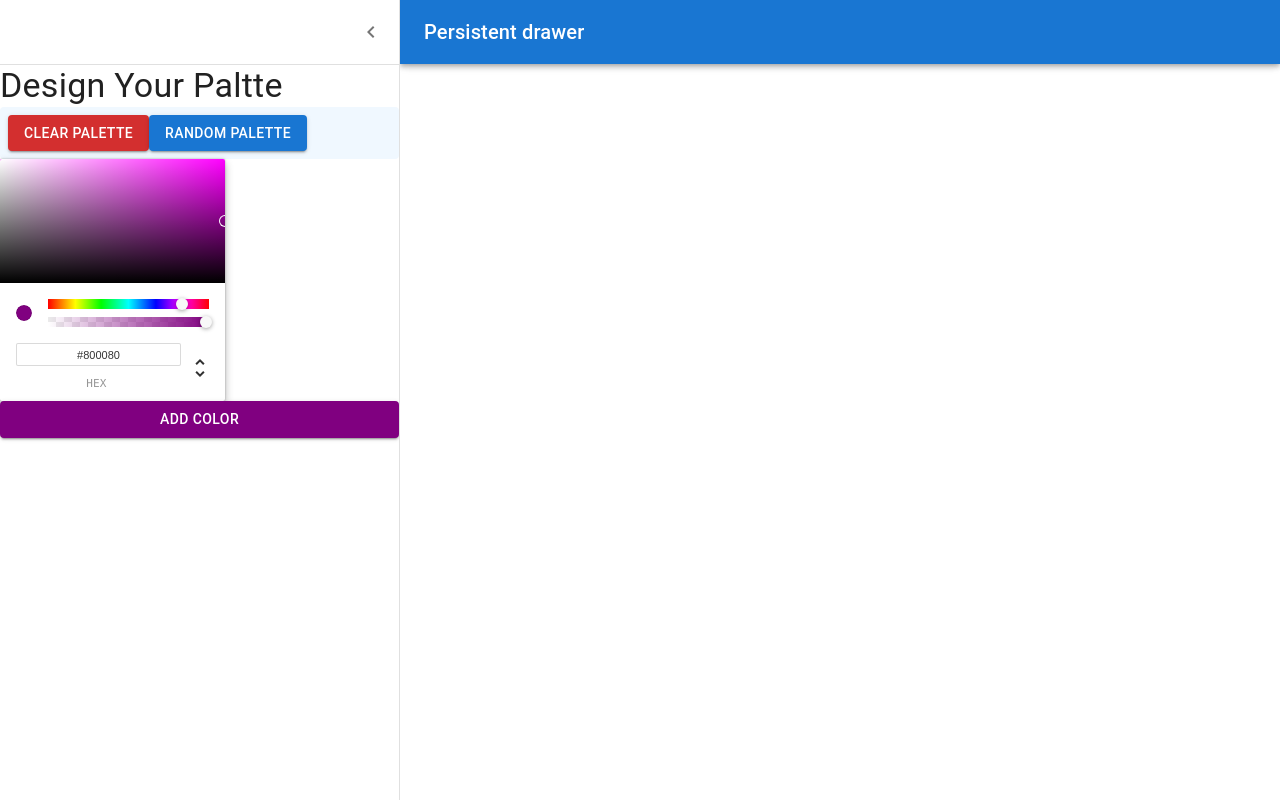
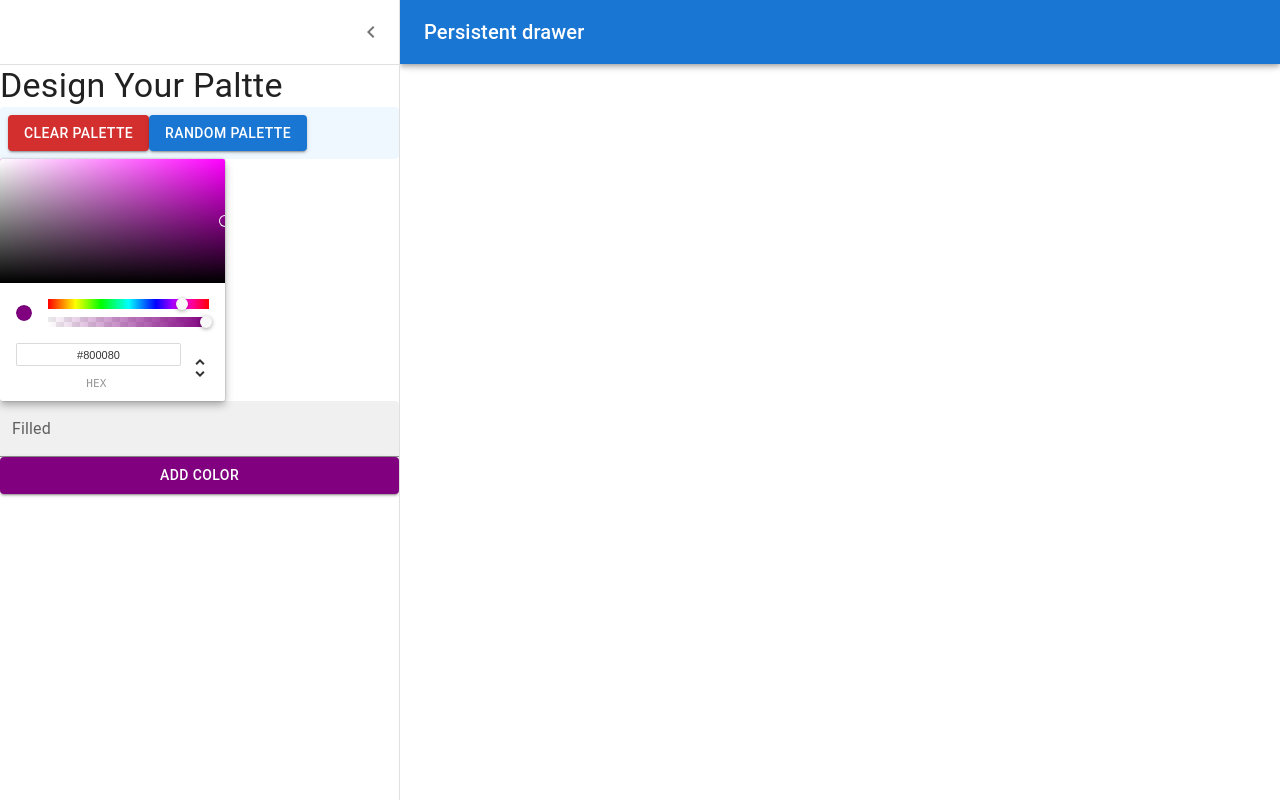
Before and after one commit to Toseef-Ahmad/color-palette, a React (Create React App) app: page /palette/new in a window 1280 px wide. Both pictures are taken after a click on the button "open drawer". Built offline with nearby package versions, Linux system fonts and the light colour scheme.

Commit message:
Textfield added

```diff
--- a/package.json
+++ b/package.json
@@ -19,6 +19,7 @@
     "react-color": "2.19.3",
     "react-copy-to-clipboard": "5.0.4",
     "react-dom": "17.0.2",
+    "react-material-ui-form-validator": "^3.0.0",
     "react-router-dom": "5.3.0"
   },
   "scripts": {
--- a/src/DragableColorBox.js
+++ b/src/DragableColorBox.js
@@ -18,7 +18,7 @@ const styles = {
 const DragableColorBox = (props) => {
   return (
     <>
-      <div className={props.classes.root}>{props.color}</div>
+      <div className={props.classes.root}>{props.colorName}</div>
     </>
   );
 };
--- a/src/NewColorPalette.js
+++ b/src/NewColorPalette.js
@@ -5,6 +5,7 @@ import Drawer from '@mui/material/Drawer';
 import CssBaseline from '@mui/material/CssBaseline';
 import MuiAppBar from '@mui/material/AppBar';
 import Toolbar from '@mui/material/Toolbar';
+import TextField from '@mui/material/TextField';
 import List from '@mui/material/List';
 import Typography from '@mui/material/Typography';
 import Divider from '@mui/material/Divider';
@@ -79,20 +80,31 @@ export default function PersistentDrawerLeft() {
   const [open, setOpen] = React.useState(false);
   const [color, setColor] = React.useState('purple');
   const [colors, setColors] = React.useState([]);
-
+  const [colorName, setColorName] = React.useState('');
   const handleDrawerOpen = () => {
     setOpen(true);
   };
 
   const addNewColor = () => {
+    const newColor = {
+      color: color,
+      colorName: colorName,
+    };
     setColors((oldColor) => {
-      return [...oldColor, color];
+      return [...oldColor, newColor];
     });
-    console.log(colors);
   };
 
   const handleDrawerClose = () => {
     setOpen(false);
+  };
+
+  const handleChangeColorName = ({ target }) => {
+    setColorName(target.value);
+  };
+
+  const handleSubmit = () => {
+    console.log('handleSubmit');
   };
 
   return (
@@ -146,20 +158,29 @@ export default function PersistentDrawerLeft() {
           color={color}
           onChangeComplete={(newColor) => setColor(newColor.hex)}
         />
+        <TextField
+          id="filled-basic"
+          label="Filled"
+          variant="filled"
+          value={colorName}
+          onChange={() => setColorName(event.target.value)}
+        />
+
         <Button
           variant="contained"
           color="primary"
+          type="submit"
           style={{ backgroundColor: color }}
           onClick={addNewColor}
         >
           ADD COLOR
         </Button>
       </Drawer>
-      <Main>
+      <Main open={open}>
         <DrawerHeader />
         <ColorsList>
-          {colors.map((color) => (
-            <DragableColorBox color={color} />
+          {colors.map(({ color, colorName }) => (
+            <DragableColorBox color={color} colorName={colorName} />
           ))}
         </ColorsList>
       </Main>
```
